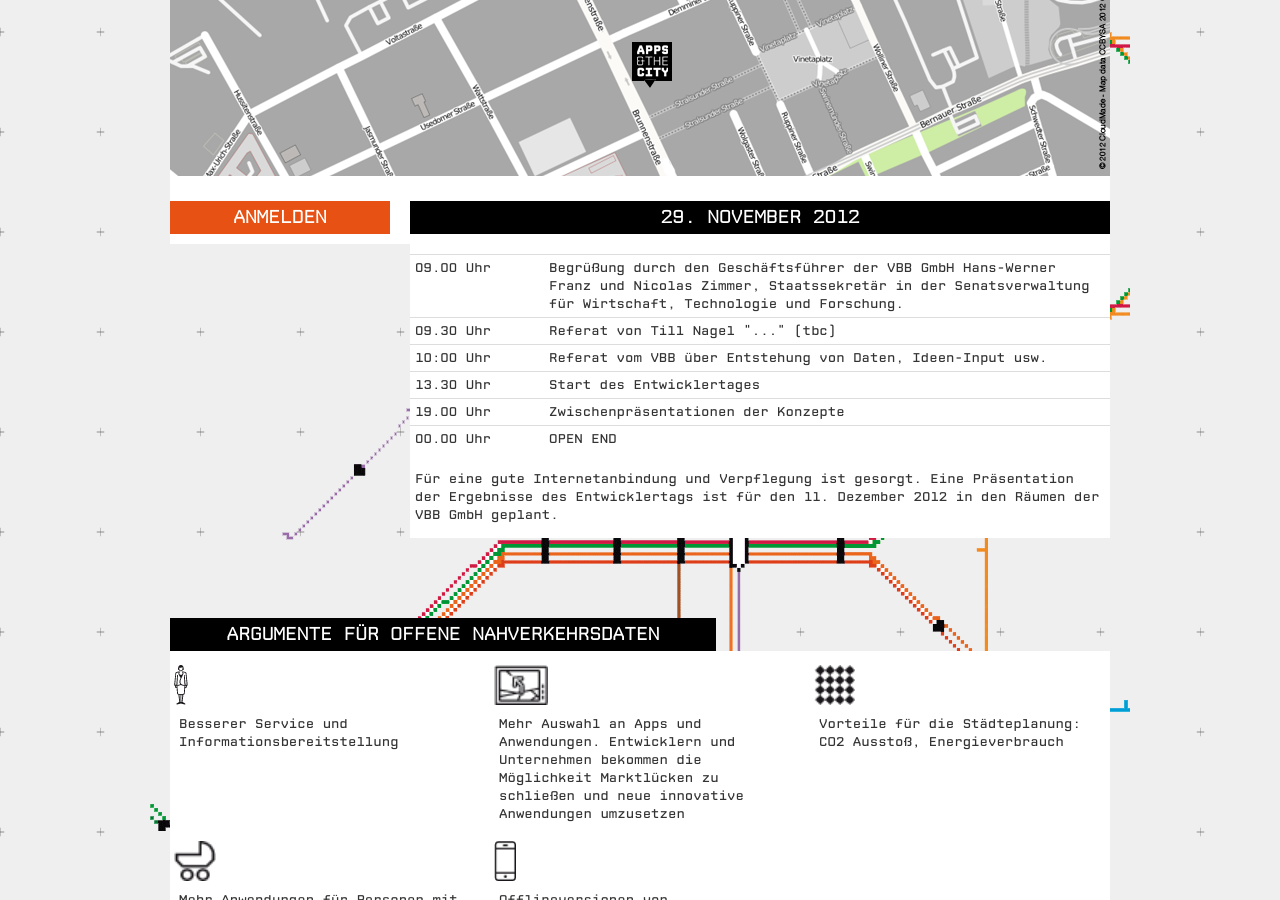
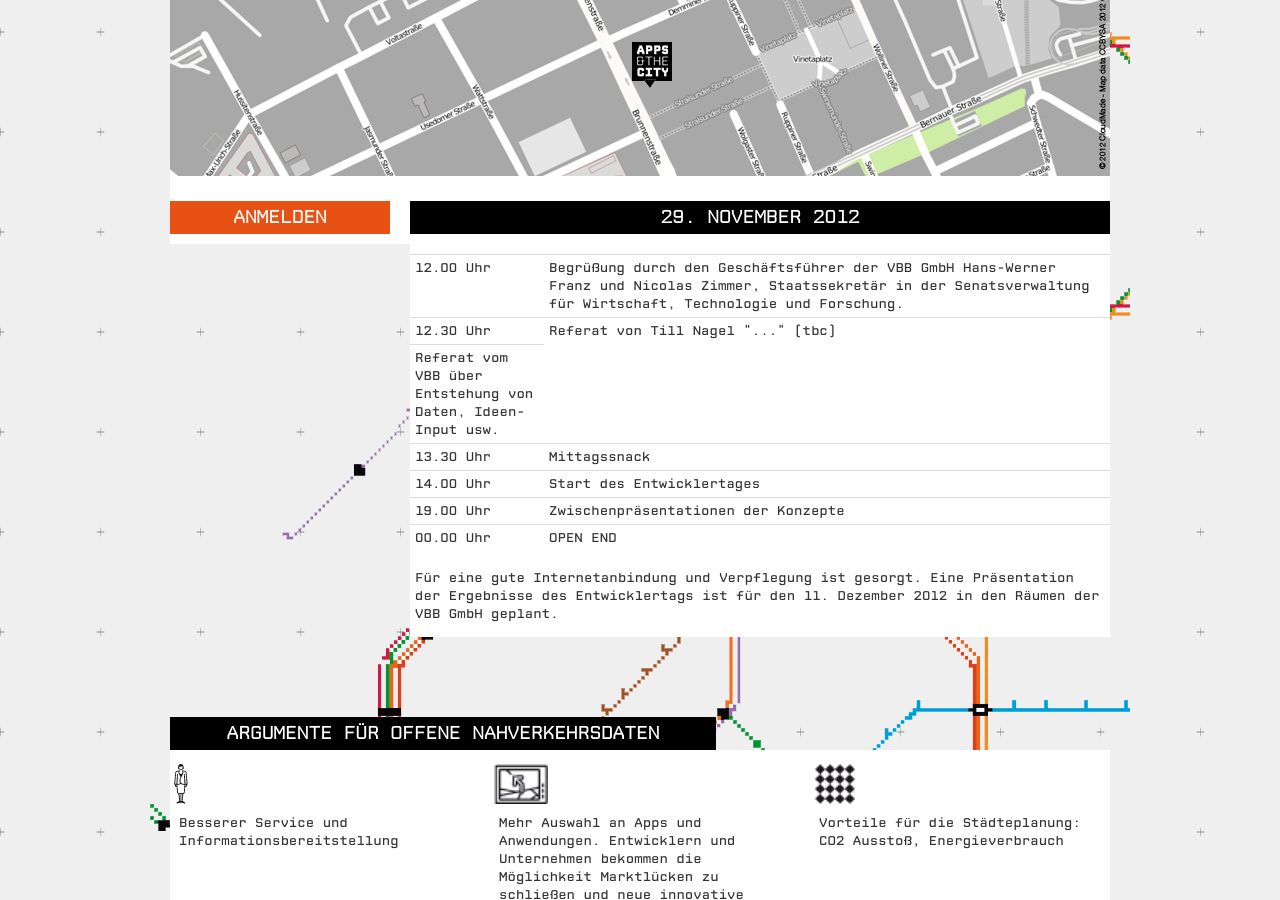
Before and after one commit to okfde/berlin.appsandthecity, a Jekyll site: the page built from index.html, in a window 1280 px wide and 900 px high, scrolled down 1468 px. Built offline with Jekyll 4.4.1, drawn with Linux system fonts in a browser that asks for light colours; nearby versions of some CDN libraries; Markdown is read by kramdown in place of the engine named in the settings.

Commit message:
änderung termin

```diff
--- a/index.html
+++ b/index.html
@@ -91,21 +91,24 @@ von innovativen Anwendungen angeht. Einige wollen wir hier vorstellen:</p>
     <div class="span9 offset3">
       <table class="table table-condensed">
         <tr>
-          <td class="span2">09.00 Uhr</td>
+          <td class="span2">12.00 Uhr</td>
           <td>
             Begrüßung durch den Geschäftsführer der VBB GmbH Hans-Werner Franz und Nicolas Zimmer, Staatssekretär in der Senatsverwaltung für Wirtschaft, Technologie und Forschung.
           </td>
         </tr>
         <tr>
-          <td>09.30 Uhr</td>
+          <td>12.30 Uhr</td>
           <td>Referat von Till Nagel "..." (tbc)</td>
         </tr>
         <tr>
-          <td>10:00 Uhr</td>
           <td>Referat vom VBB über Entstehung von Daten, Ideen-Input usw.</td>
         </tr>
         <tr>
           <td>13.30 Uhr</td>
+          <td>Mittagssnack</td>
+        </tr>
+        <tr>
+          <td>14.00 Uhr</td>
           <td>Start des Entwicklertages</td>
         </tr>
         <tr>
```
